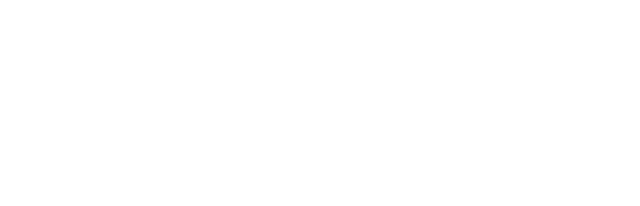
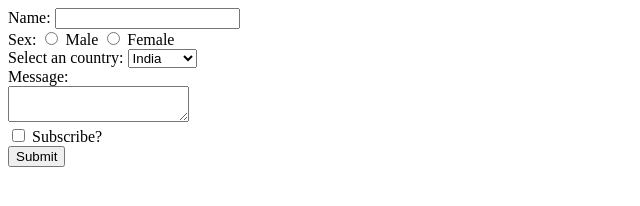
Before and after one commit to PrathamPatil7/html-basics, a plain HTML site: page questionsandans.html in a window 1280 px wide. Shown: the whole page, without its empty margins (0-640 px from the left). Drawn offline with Linux system fonts and the light colour scheme.

Commit message:
Added form.html

```diff
--- a/questionsandans.html
+++ b/questionsandans.html
@@ -102,6 +102,43 @@
         </tbody>
 
     </table> -->
+    <form action="/action">
+        <div>
+            <label for="text">Name:</label>
+            <input type="text" id="text">
+        </div>
+        <div>
+            <label>Sex:</label>
+
+            <input type="radio" id="Male" name="gender" value="Male"/>
+            <label for="Male">Male</label>
+
+            <input type="radio" id="Female" name="gender" value="Female"/>
+            <label for="Female">Female</label>
+
+        </div>
+        <div>
+            Select an country:
+            <select name="country" id="country">
+              <option value="India">India</option>
+              <option value="Nepal">Nepal</option>
+              <option value="USA">USA</option>
+              <option value="Canada">Canada</option>
+            </select>
+        </div>
+        <div>
+            Message:<br>
+            <textarea ></textarea>
+        </div>
+        <div>
+            <input type="checkbox"  id="subscribe">
+            <label for="subscribe">Subscribe?</label>
+        </div>
+        <div>
+            <button>Submit</button>
+        </div>
+
+    </form>
 
 
 
```
